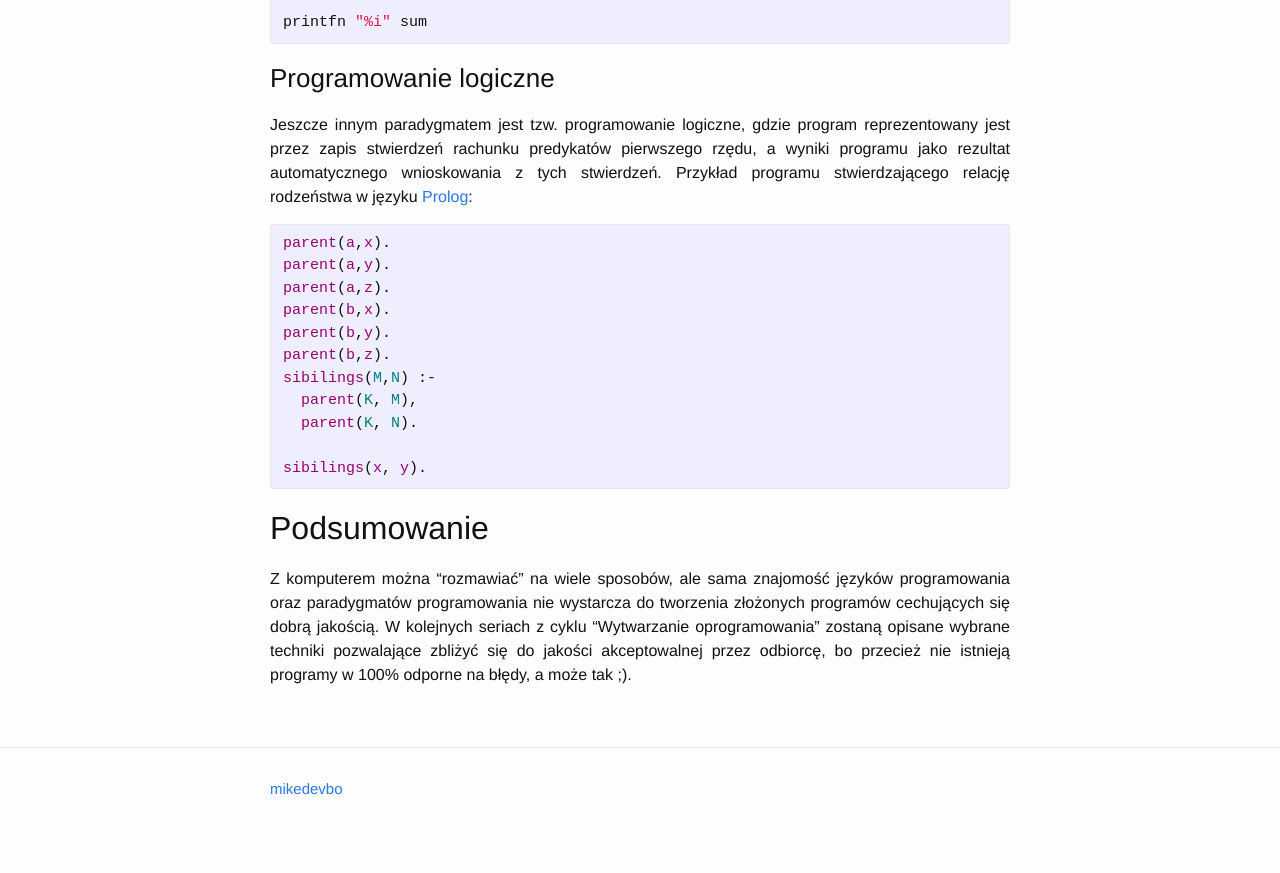
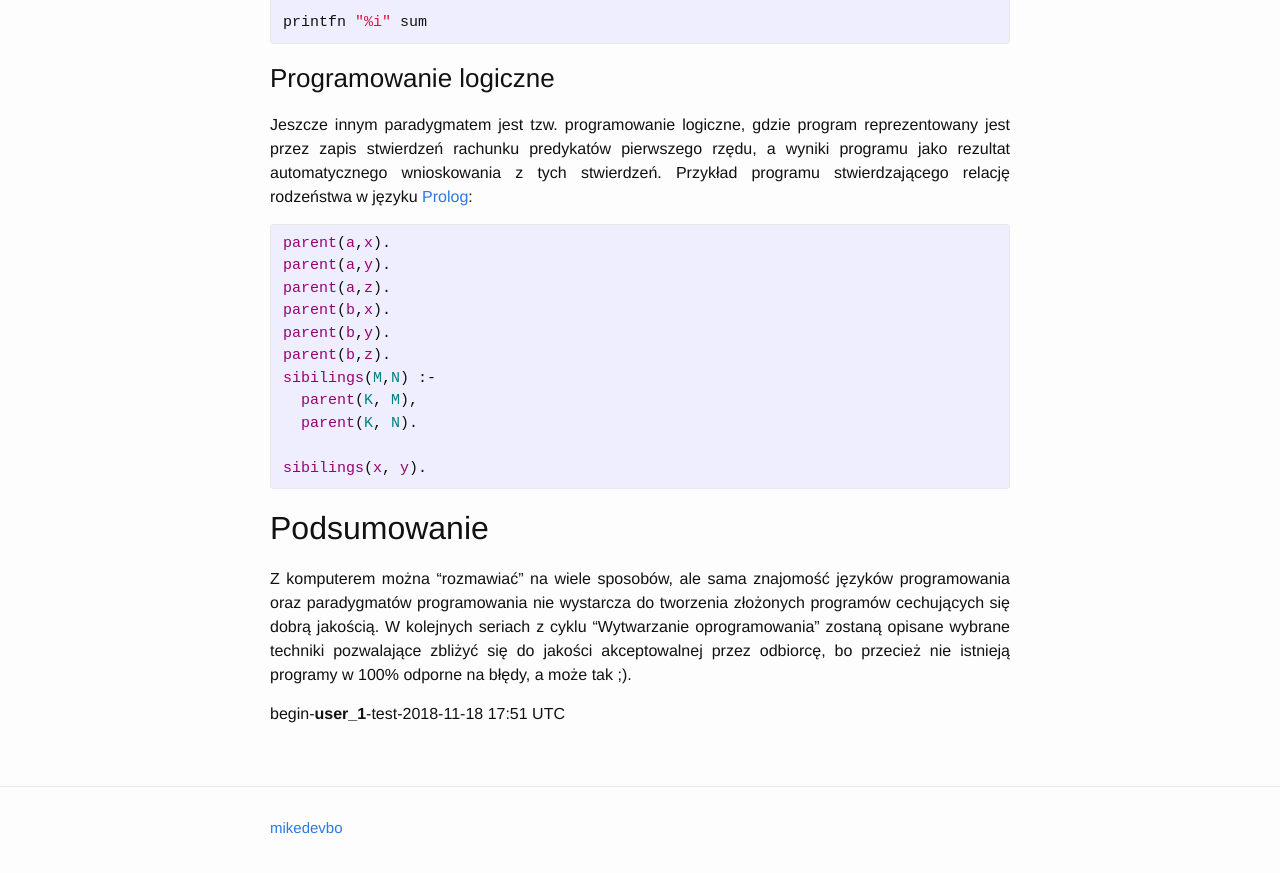
Before and after one commit to mikedevbo/mikedevbo.github.io, a Jekyll site: the page built from _posts/2016-11-26-wytwarzanie_oprogramowania_I.md, in a window 1280 px wide and 900 px high, scrolled down 7304 px. Shown: the top 873 px of the window. Built offline with Jekyll 4.4.1, drawn with Linux system fonts in a browser that asks for light colours.

Commit message:
add comment

```diff
--- a/_posts/2016-11-26-wytwarzanie_oprogramowania_I.md
+++ b/_posts/2016-11-26-wytwarzanie_oprogramowania_I.md
@@ -284,3 +284,4 @@ Z komputerem można "rozmawiać" na wiele sposobów, ale sama znajomość język
 [4]: https://msdn.microsoft.com/en-us/library/ms228593.aspx "C# language"
 [5]: http://fsharp.org/specs/language-spec/ "F# language"
 [6]: http://www.deransart.fr/prolog/docs.html "Prolog language"
+begin-**user_1**-test-2018-11-18 17:51 UTC
```
